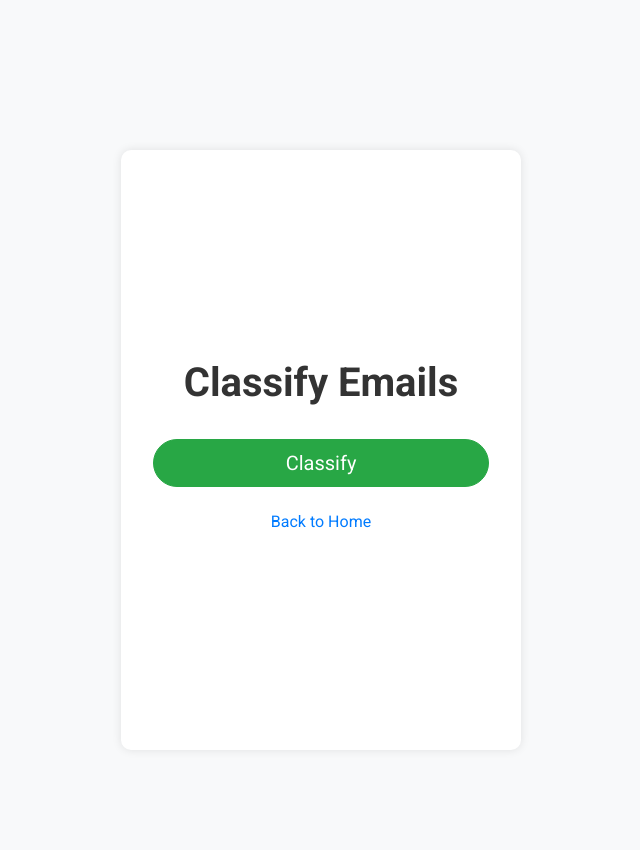
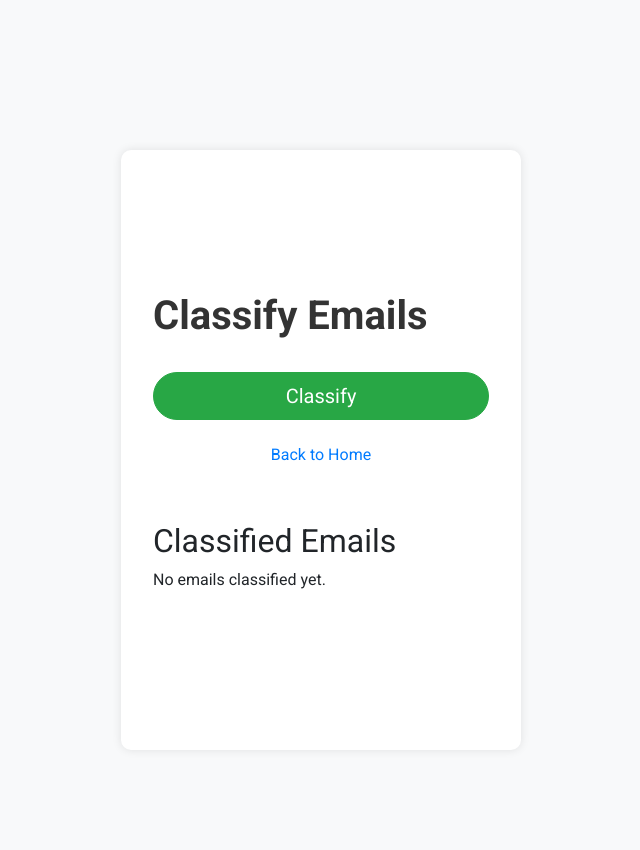
Before and after one commit to JcCassano/ITP-Project, a Flask app: page /classify_emails in a window 1280 px wide. Shown: the whole page, without its empty margins (319-959 px from the left). Run offline with Flask 3, Linux system fonts and the light colour scheme; some libraries are stand-ins or nearby versions.

Commit message:
Update classify.html

```diff
--- a/ITP-Project-24/templates/classify.html
+++ b/ITP-Project-24/templates/classify.html
@@ -10,16 +10,33 @@
 </head>
 <body>
     <div class="container d-flex flex-column justify-content-center align-items-center vh-100">
-        <div class="box text-center">
+        <div class="box">
             <h1>Classify Emails</h1>
             <form method="post" class="mt-4">
                 <button type="submit" class="btn btn-success btn-lg btn-rounded btn-block">Classify</button>
             </form>
             <a href="{{ url_for('index') }}" class="btn btn-link mt-3">Back to Home</a>
+            <div class="mt-5">
+                <h2>Classified Emails</h2>
+                {% if classified_emails %}
+                    <ul class="list-group">
+                        {% for email in classified_emails %}
+                            <li class="list-group-item d-flex justify-content-between align-items-center">
+                                {{ email.body }}
+                                <span class="badge {{ 'badge-danger' if email.prediction == 1 else 'badge-success' }}">
+                                    {{ 'Phishing' if email.prediction == 1 else 'Normal' }}
+                                </span>
+                            </li>
+                        {% endfor %}
+                    </ul>
+                {% else %}
+                    <p>No emails classified yet.</p>
+                {% endif %}
+            </div>
         </div>
     </div>
     <script src="https://code.jquery.com/jquery-3.5.1.slim.min.js"></script>
     <script src="https://cdn.jsdelivr.net/npm/@popperjs/core@2.5.4/dist/umd/popper.min.js"></script>
-    <script src="https://stackpath.bootstrapcdn.com/bootstrap/4.5.2/js/bootstrap.min.js"></script>
+    <script src="https://stackpath.bootstrap/css/bootstrap/4.5.2/js/bootstrap.min.js"></script>
 </body>
 </html>
```
